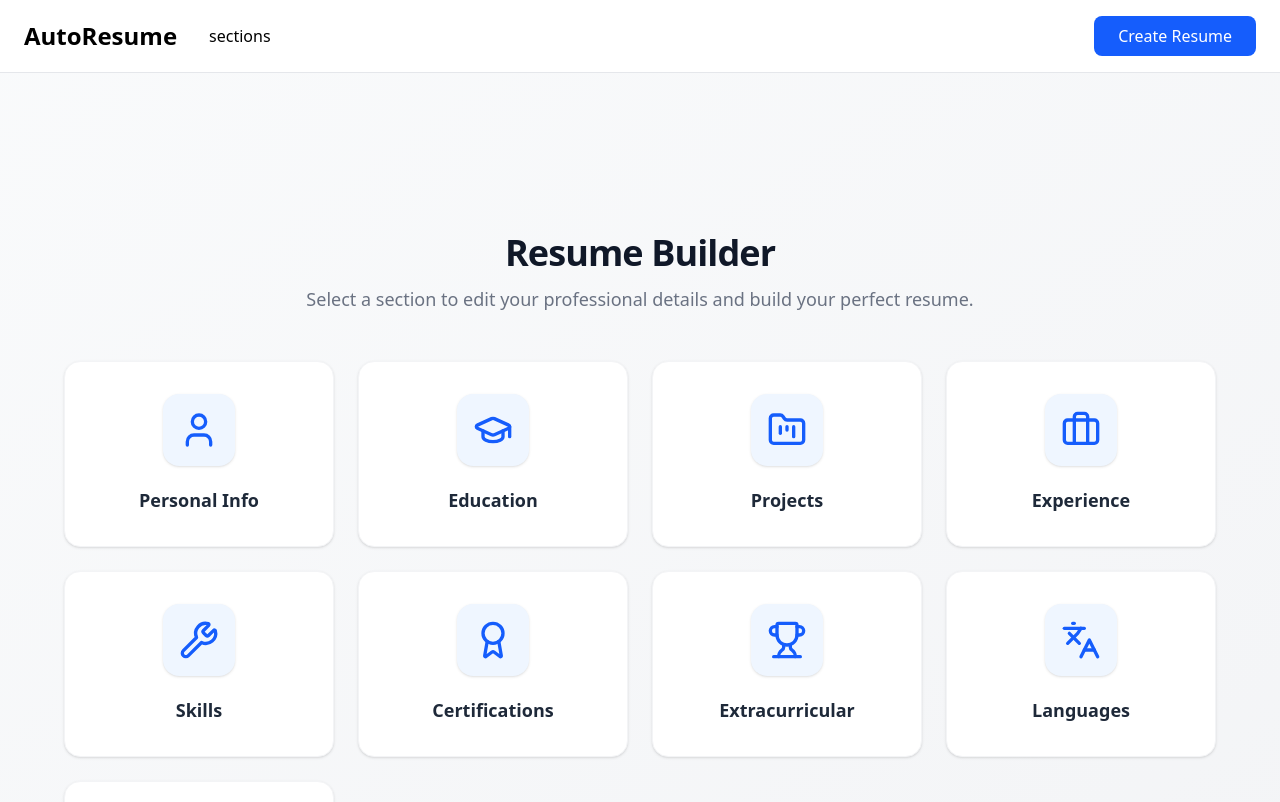
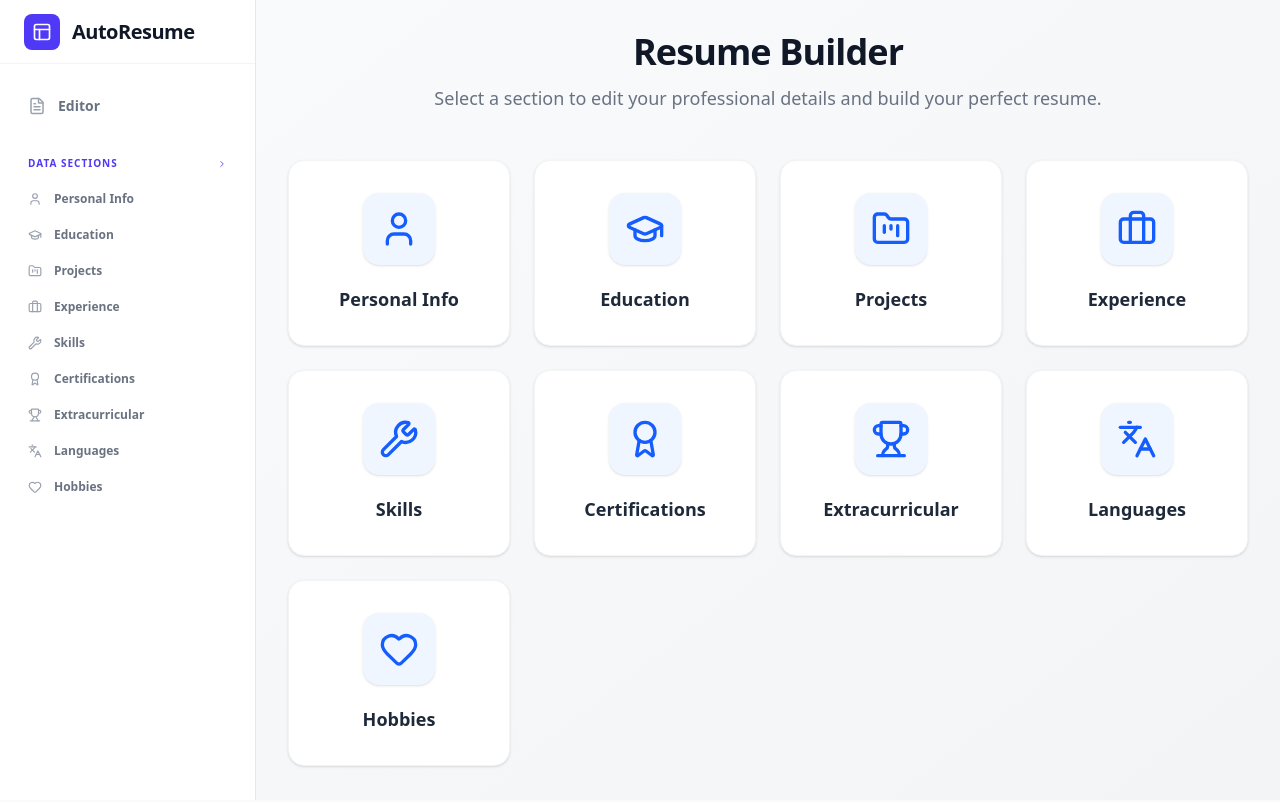
Before and after one commit to bouajilaProg/auto-resume, a Next.js app: page /sections in a window 1280 px wide. Shown: the top 802 px of the page. Built offline with nearby package versions, Linux system fonts and the light colour scheme.

Commit message:
feat: make the layout base on sidebar not nav

```diff
--- a/app/layout.tsx
+++ b/app/layout.tsx
@@ -1,8 +1,7 @@
 import type { Metadata } from "next";
 import { Geist, Geist_Mono } from "next/font/google";
 import "./globals.css";
-import Navbar from "@/components/NavBar";
-
+import Sidebar from "@/components/Sidebar";
 
 const geistSans = Geist({
   variable: "--font-geist-sans",
@@ -27,10 +26,12 @@ export default function RootLayout({
   return (
     <html lang="en">
       <body
-        className={`${geistSans.variable} ${geistMono.variable} antialiased flex flex-col min-h-screen`}
+        className={`${geistSans.variable} ${geistMono.variable} antialiased flex bg-gray-50`}
       >
-        <Navbar />
-        {children}
+        <Sidebar />
+        <main className="flex-1 min-h-screen overflow-y-auto">
+          {children}
+        </main>
       </body>
     </html>);
 }
--- a/app/main/page.tsx
+++ b/app/main/page.tsx
@@ -22,7 +22,6 @@ export default function ResumeMainPage() {
     createNewConfig,
     deleteConfig,
     renameConfig,
-    setTemplate,
     loading
   } = useResumeEditor();
 
@@ -70,8 +69,7 @@ export default function ResumeMainPage() {
                 setIsRenaming(false);
                 setShowConfigMenu(false);
               }}
-              className={`w-10 h-10 rounded-lg flex items-center justify-center transition-all relative ${
-                activeConfig.id === config.id
+              className={`w-10 h-10 rounded-lg flex items-center justify-center transition-all relative ${activeConfig.id === config.id
                 ? "bg-indigo-100 text-indigo-600 shadow-sm ring-1 ring-indigo-200"
                 : "bg-white text-gray-400 hover:bg-gray-100 border border-gray-200"
                 }`}
@@ -96,11 +94,6 @@ export default function ResumeMainPage() {
           </button>
         </div>
 
-        <div className="mt-auto">
-          <button className="w-10 h-10 rounded-lg flex items-center justify-center bg-white text-gray-400 hover:bg-gray-100 border border-gray-200">
-            <Settings size={20} />
-          </button>
-        </div>
       </div>
 
       {/* Left Pane - Editor (35%) */}
@@ -127,16 +120,27 @@ export default function ResumeMainPage() {
             </div>
           ) : (
             <>
-              <div className="flex flex-col">
-                <h1 className="text-lg font-black text-gray-900 leading-tight">
+              <div
+                className="flex flex-col cursor-pointer group"
+                onClick={() => {
+                  setTempName(activeConfig.name);
+                  setIsRenaming(true);
+                }}
+              >
+                <div className="flex items-center gap-2">
+                  <h1 className="text-lg font-black text-gray-900 leading-tight group-hover:text-indigo-600 transition-colors">
                     {activeConfig.name.toUpperCase()}
                   </h1>
+                  <Edit3 size={14} className="text-gray-300 group-hover:text-indigo-400 transition-colors" />
+                </div>
+                {isDirty && (
                   <div className="flex items-center gap-2">
-                  <span className={`w-1.5 h-1.5 rounded-full ${isDirty ? "bg-amber-400 animate-pulse" : "bg-emerald-400"}`} />
-                  <span className="text-[10px] font-bold uppercase tracking-widest text-gray-400">
-                    {isDirty ? "Unsaved Changes" : "Synced"}
+                    <span className="w-1.5 h-1.5 rounded-full bg-amber-400 animate-pulse" />
+                    <span className="text-[10px] font-bold uppercase tracking-widest text-amber-500">
+                      Unsaved Changes
                     </span>
                   </div>
+                )}
               </div>
 
               <div className="flex items-center gap-2">
@@ -192,8 +196,6 @@ export default function ResumeMainPage() {
           isDirty={isDirty}
           onSave={save}
           onCancel={cancel}
-          activeTemplate={activeConfig.template}
-          onTemplateChange={(template) => setTemplate(activeConfig.id, template)}
         />
       </div>
     </div>
--- a/app/page.tsx
+++ b/app/page.tsx
@@ -1,38 +1,5 @@
-import ResumeList from "./components/ResumeList";
-import { Layout, Sparkles } from "lucide-react";
+import { redirect } from "next/navigation";
 
-export default function MainPage() {
-  return (
-    <div className="min-h-screen bg-gray-50/30">
-      {/* Top Navigation */}
-      <nav className="h-16 border-b border-gray-100 bg-white/80 backdrop-blur-md sticky top-0 z-50">
-        <div className="max-w-7xl mx-auto px-6 h-full flex items-center justify-between">
-          <div className="flex items-center gap-2.5">
-            <div className="p-2 bg-indigo-600 rounded-lg text-white">
-              <Layout size={20} />
-            </div>
-            <span className="font-black text-xl tracking-tight text-gray-900">AutoResume</span>
-          </div>
-
-          <div className="flex items-center gap-4">
-            <button className="text-sm font-bold text-gray-500 hover:text-gray-900 transition-colors">Documentation</button>
-            <div className="w-px h-4 bg-gray-200" />
-            <button className="flex items-center gap-2 px-4 py-2 bg-indigo-50 text-indigo-600 rounded-lg font-bold text-sm hover:bg-indigo-100 transition-all">
-              <Sparkles size={16} />
-              Upgrade Pro
-            </button>
-          </div>
-        </div>
-      </nav>
-
-      <main className="max-w-7xl mx-auto px-6 py-12">
-        <div className="mb-12">
-          <h1 className="text-4xl font-black text-gray-900 mb-2">Your Resumes</h1>
-          <p className="text-gray-500 font-medium">Manage and create multiple versions of your professional profile.</p>
-        </div>
-
-        <ResumeList />
-      </main>
-    </div>
-  );
+export default function RootPage() {
+  redirect("/main");
 }
--- a/app/sections/page.tsx
+++ b/app/sections/page.tsx
@@ -9,7 +9,7 @@ export default function Sections() {
     icon: SECTION_ICONS[id],
   }));
   return (
-    <div className="min-h-screen bg-gradient-to-br from-gray-50 to-gray-100 p-8 lg:pt-40">
+    <div className="min-h-screen bg-gradient-to-br from-gray-50 to-gray-100 p-8">
       <div className="max-w-6xl mx-auto">
         <div className="mb-12 text-center">
           <h1 className="text-4xl font-extrabold text-gray-900 mb-3 tracking-tight">
--- a/components/NavBar.tsx
+++ /dev/null
@@ -1,26 +0,0 @@
-import Link from 'next/link';
-
-export default function Navbar() {
-  return (
-    <nav className="bg-white border-b border-gray-200">
-      <div className="max-w-7xl mx-auto px-6 py-4">
-        <div className="flex items-center justify-between">
-          {/* Left side */}
-          <div className="flex items-center space-x-8">
-            <Link href="/" className="text-2xl font-bold text-black cursor-pointer">
-              AutoResume
-            </Link>
-            <Link href="/sections" className="text-black hover:text-gray-700 font-medium transition-colors active:scale-95 cursor-pointer">
-              sections
-            </Link>
-          </div>
-
-          {/* Right side */}
-          <Link href="/create-resume" className="px-6 py-2 bg-blue-600 text-white rounded-lg hover:bg-blue-700 transition-all font-medium active:scale-95 cursor-pointer">
-            Create Resume
-          </Link>
-        </div>
-      </div>
-    </nav>
-  );
-}
--- /dev/null
+++ b/components/Sidebar.tsx
@@ -0,0 +1,92 @@
+"use client";
+
+import Link from "next/link";
+import { usePathname } from "next/navigation";
+import {
+  Layout,
+  FileText,
+  ChevronRight
+} from "lucide-react";
+import { ALL_SECTIONS, SECTION_ICONS, SECTION_LABELS, SECTION_PATHS } from "@/constants/sections";
+
+export default function Sidebar() {
+  const pathname = usePathname();
+
+  const isMainPage = pathname === "/";
+  const isEditorPage = pathname === "/main";
+  const isSectionsBase = pathname === "/sections";
+
+  const navItems = [
+    { label: "Editor", href: "/main", icon: FileText, active: isEditorPage },
+  ];
+
+  return (
+    <aside className="w-64 bg-white border-r border-gray-200 flex flex-col h-screen sticky top-0 shrink-0 z-50">
+      {/* Brand */}
+      <Link href="/main" className="h-16 flex items-center gap-3 px-6 border-b border-gray-100 hover:bg-gray-50 transition-colors">
+        <div className="p-2 bg-indigo-600 rounded-lg text-white">
+          <Layout size={20} />
+        </div>
+        <span className="font-black text-xl tracking-tight text-gray-900">AutoResume</span>
+      </Link>
+
+      <div className="flex-1 overflow-y-auto py-6 px-4 space-y-8">
+        {/* Main Navigation */}
+        <nav className="space-y-1">
+          {navItems.map((item) => (
+            <Link
+              key={item.href}
+              href={item.href}
+              className={`flex items-center justify-between px-3 py-2 rounded-lg text-sm font-bold transition-all ${
+                item.active
+                  ? "bg-indigo-50 text-indigo-700"
+                  : "text-gray-500 hover:bg-gray-50 hover:text-gray-900"
+              }`}
+            >
+              <div className="flex items-center gap-3">
+                <item.icon size={18} className={item.active ? "text-indigo-600" : "text-gray-400"} />
+                {item.label}
+              </div>
+              {item.active && <div className="w-1.5 h-1.5 rounded-full bg-indigo-600" />}
+            </Link>
+          ))}
+        </nav>
+
+        {/* Data Library Sub-menu */}
+        <div className="space-y-3">
+          <Link
+            href="/sections"
+            className={`flex items-center justify-between px-3 text-[10px] font-black uppercase tracking-widest transition-colors ${
+              pathname.startsWith("/sections") ? "text-indigo-600" : "text-gray-400 hover:text-gray-600"
+            }`}
+          >
+            Data Sections
+            <ChevronRight size={10} />
+          </Link>
+          <nav className="space-y-1">
+            {ALL_SECTIONS.map((sectionId) => {
+              const Icon = SECTION_ICONS[sectionId];
+              const path = `/sections/${SECTION_PATHS[sectionId]}`;
+              const isActive = pathname === path;
+
+              return (
+                <Link
+                  key={sectionId}
+                  href={path}
+                  className={`flex items-center gap-3 px-3 py-2 rounded-lg text-xs font-bold transition-all ${
+                    isActive
+                      ? "text-indigo-600 bg-indigo-50/50"
+                      : "text-gray-500 hover:text-gray-900 hover:bg-gray-50"
+                  }`}
+                >
+                  <Icon size={14} className={isActive ? "text-indigo-600" : "text-gray-400"} />
+                  {SECTION_LABELS[sectionId]}
+                </Link>
+              );
+            })}
+          </nav>
+        </div>
+      </div>
+    </aside>
+  );
+}
```
Lines whose indentation alone changed are shown as unchanged.
